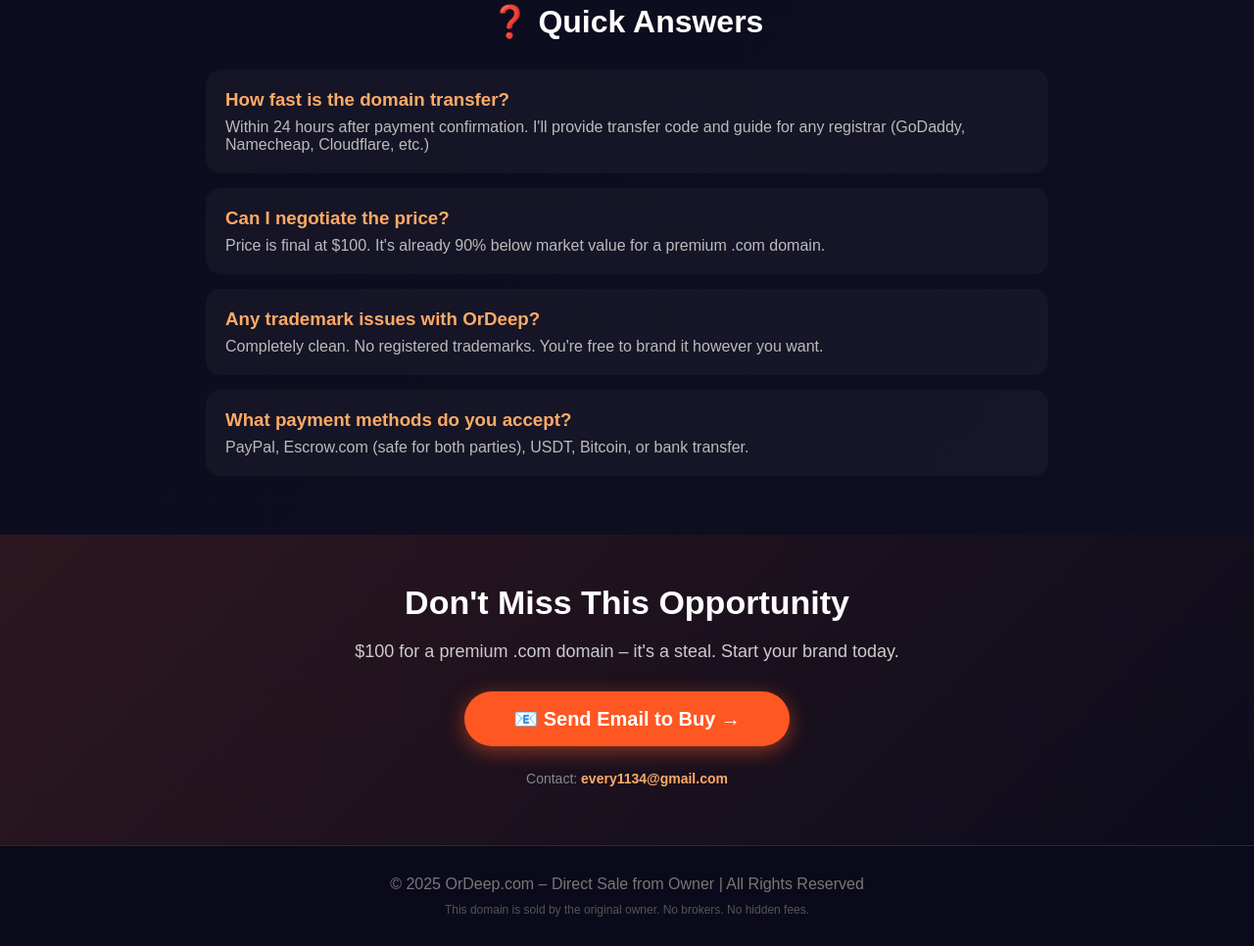
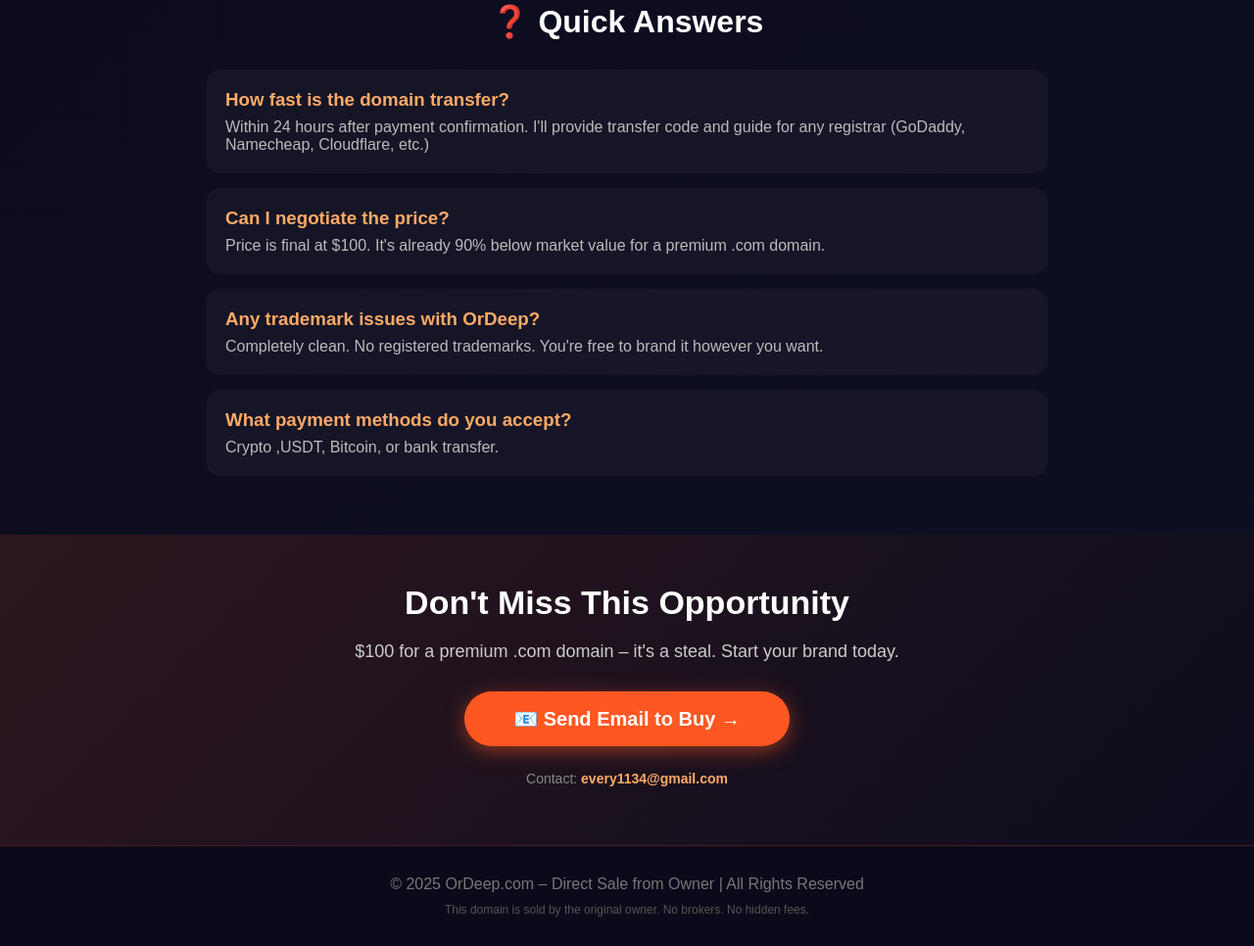
Before and after one commit to nahids360/ordeep, a plain HTML site: page index.html in a window 1280 px wide. Shown: the part 1926-2892 px from the top of the page at 98% size. Drawn offline with Linux system fonts and the light colour scheme.

Commit message:
Update index.html

```diff
--- a/index.html
+++ b/index.html
@@ -138,7 +138,7 @@
 
         <div style="background:rgba(255,255,255,0.03);border-radius:15px;padding:20px;margin-bottom:15px;">
             <h3 style="color:#ffaa66;margin-bottom:8px;">What payment methods do you accept?</h3>
-            <p style="color:#bbb;">PayPal, Escrow.com (safe for both parties), USDT, Bitcoin, or bank transfer.</p>
+            <p style="color:#bbb;">Crypto ,USDT, Bitcoin, or bank transfer.</p>
         </div>
     </div>
 
```
